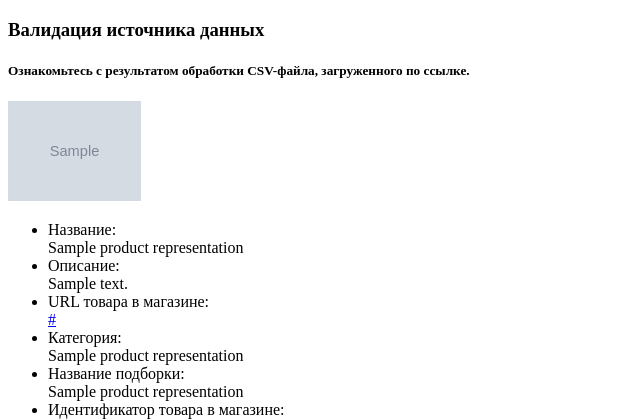
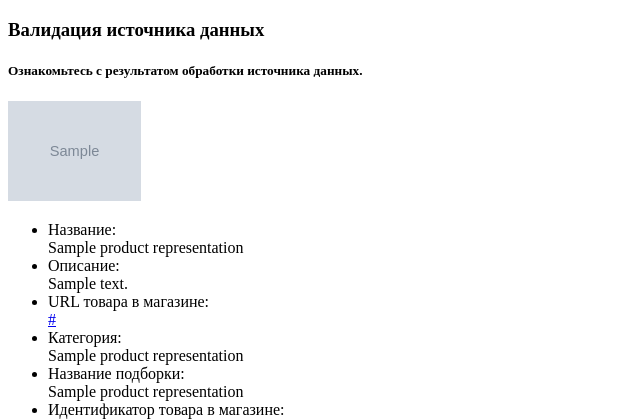
Before and after one commit to egsk/vk-market-importer, a Symfony app: template templates/dataSource/data-source-validation.twig in a window 1280 px wide. Shown: the top 420 px of the page, without its empty margins (0-640 px from the left). Run offline with Twig, Linux system fonts and the light colour scheme; the template is opened without the code that fills it: most values are stand-ins (such as "Sample title", 1, 10 or a date in 2020); grey boxes marked "Sample" are stand-in pictures; some libraries are stand-ins or nearby versions.

Commit message:
мелкая смысловая правка в шаблоне

```diff
--- a/templates/dataSource/data-source-validation.twig
+++ b/templates/dataSource/data-source-validation.twig
@@ -9,7 +9,7 @@
     <div class="p-5 box-shadow bg-white container">
         <h3 class="text-center mb-4">Валидация источника данных</h3>
         <h5 class="text-center text-muted mb-5">
-            Ознакомьтесь с результатом обработки CSV-файла, загруженного по ссылке.<br>
+            Ознакомьтесь с результатом обработки источника данных.<br>
             {% if productRepresentations|length < productsCount %}
                 Отображена только часть товаров. Общее количество обработанных товаров: {{ productsCount }}
             {% endif %}
```
